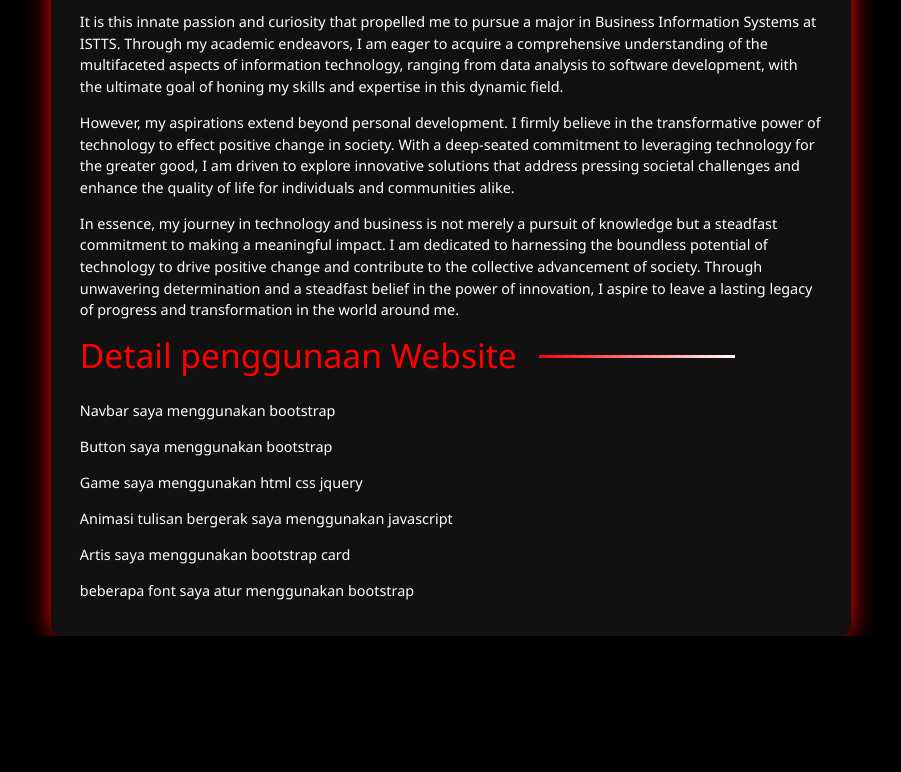
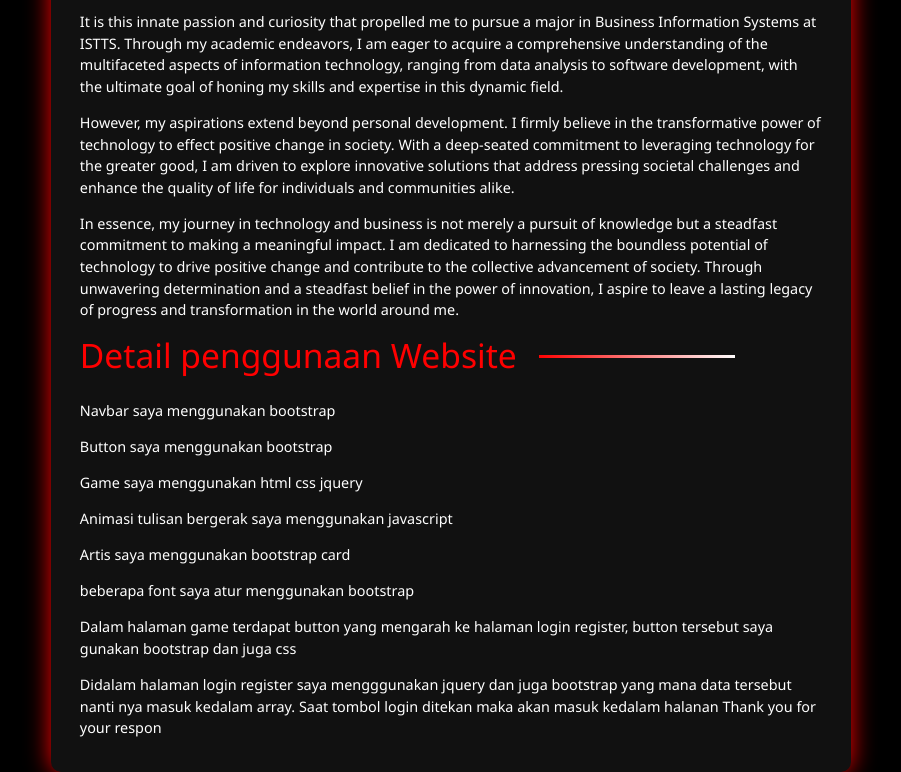
Before and after one commit to AlexanderErick24/Website-UAS, a plain HTML site: page Readmore.html in a window 1280 px wide. Shown: the part 1560-2332 px from the top of the page, without its empty margins (189-1090 px from the left). Before the commit the page ends 2196 px from the top, so only its background shows below. Drawn offline with nearby package versions, Linux system fonts and the light colour scheme.

Commit message:
Update Readmore.html

```diff
--- a/Readmore.html
+++ b/Readmore.html
@@ -131,6 +131,8 @@
           <p>Animasi tulisan bergerak saya menggunakan javascript</p>
           <p>Artis saya menggunakan bootstrap card</p>
           <p>beberapa font saya atur menggunakan bootstrap</p>
+          <p>Dalam halaman game terdapat button yang mengarah ke halaman login register, button tersebut saya gunakan bootstrap dan juga css</p>
+          <p>Didalam halaman login register saya mengggunakan jquery dan juga bootstrap yang mana data tersebut nanti nya masuk kedalam array. Saat tombol login ditekan maka akan masuk kedalam halanan Thank you for your respon</p>
           </div>
 
        </div>
```
